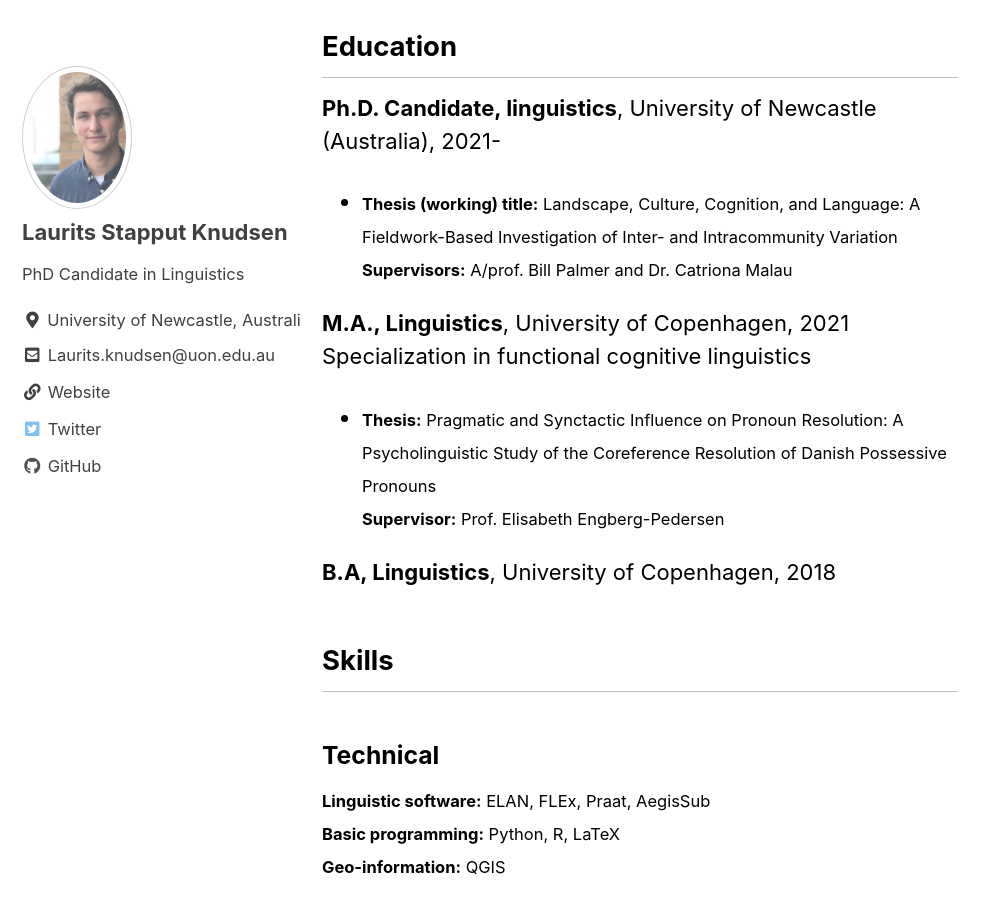
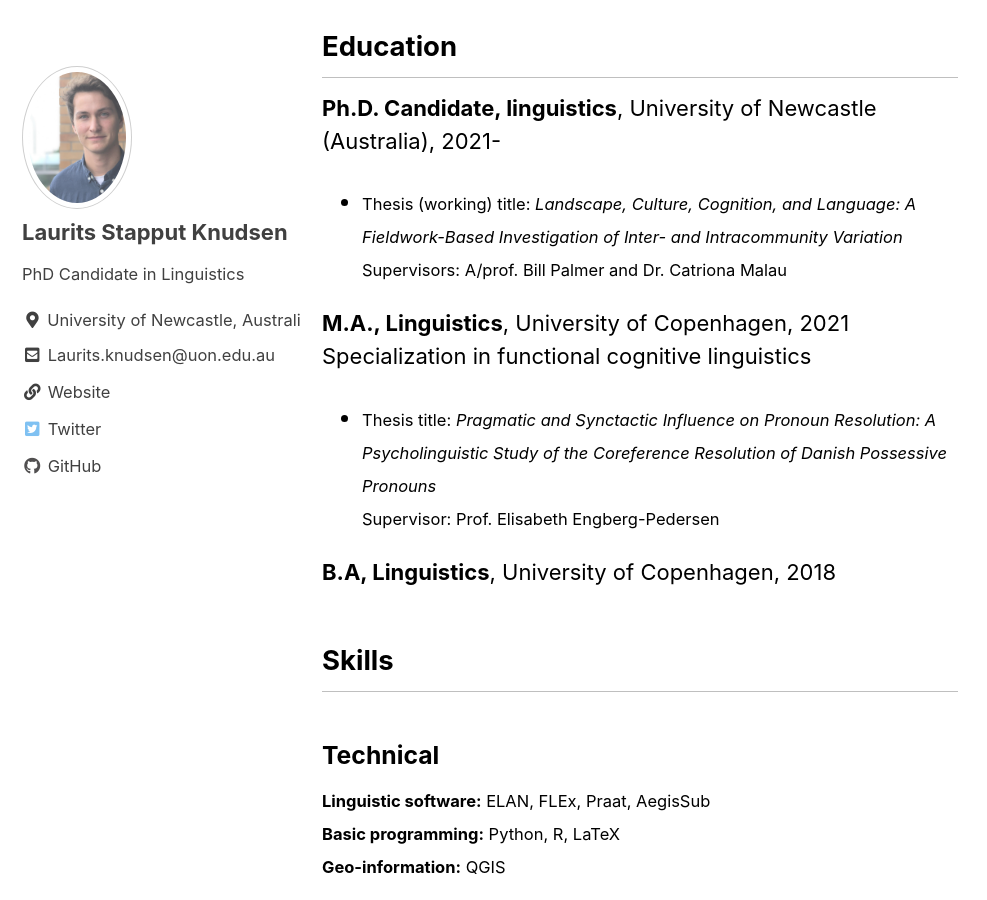
Before and after one commit to lstapputknudsen/lstapputknudsen.github.io, a Jekyll site: the page built from _pages/cv.md, in a window 1280 px wide and 900 px high, scrolled down 380 px. Shown: the whole window, without its empty margins (0-987 px from the left). Built offline with Jekyll 4.4.1, drawn with Linux system fonts in a browser that asks for light colours; cached includes are drawn as plain includes.

Commit message:
updated cv

```diff
--- a/_pages/cv.md
+++ b/_pages/cv.md
@@ -13,14 +13,14 @@ permalink: /cv/
 
 **Ph.D. Candidate, linguistics**, University of Newcastle (Australia), 2021-
 
-* <small> **Thesis (working) title:** Landscape, Culture, Cognition, and Language: A Fieldwork-Based Investigation of Inter- and Intracommunity Variation
-**Supervisors:** A/prof. Bill Palmer and Dr. Catriona Malau </small>
+* <small> Thesis (working) title: *Landscape, Culture, Cognition, and Language: A Fieldwork-Based Investigation of Inter- and Intracommunity Variation*
+Supervisors: A/prof. Bill Palmer and Dr. Catriona Malau </small>
 
 **M.A., Linguistics**, University of Copenhagen, 2021
 Specialization in functional cognitive linguistics
 
-* <small> **Thesis:** Pragmatic and Synctactic Influence on Pronoun Resolution: A Psycholinguistic Study of the Coreference Resolution of Danish Possessive Pronouns
-**Supervisor:** Prof. Elisabeth Engberg-Pedersen </small>
+* <small> Thesis title: *Pragmatic and Synctactic Influence on Pronoun Resolution: A Psycholinguistic Study of the Coreference Resolution of Danish Possessive Pronouns*
+Supervisor: Prof. Elisabeth Engberg-Pedersen </small>
 
 **B.A, Linguistics**, University of Copenhagen, 2018
 
```
Also changed, not shown: 2 other files.
